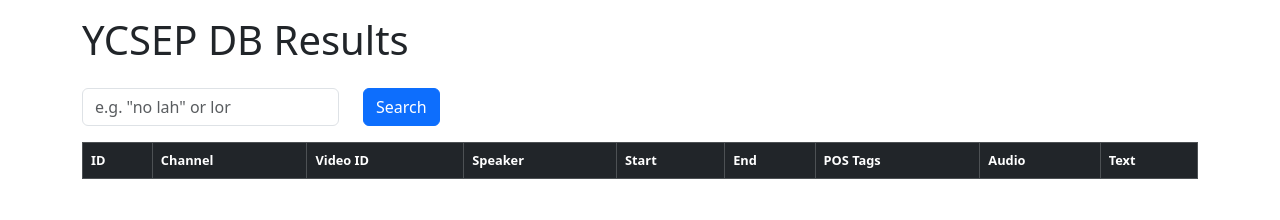
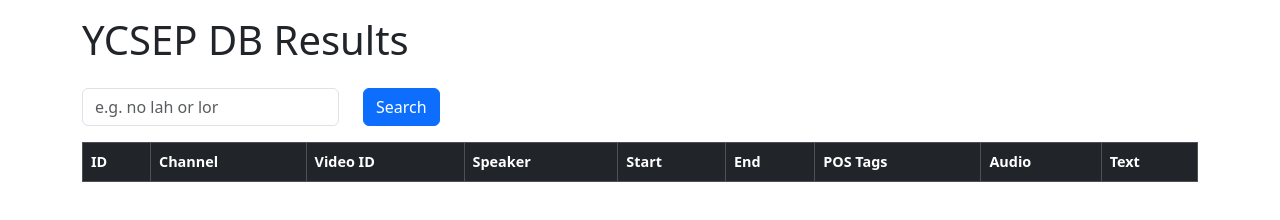
Before and after one commit to stcoats/ycsep-fastapi-viewer, a plain HTML site: page app/static/index.html in a window 1280 px wide. Drawn offline with nearby package versions, Linux system fonts and the light colour scheme; no server answers.

Commit message:
Update index.html

```diff
--- a/app/static/index.html
+++ b/app/static/index.html
@@ -9,7 +9,7 @@
     crossorigin="anonymous"
   >
   <style>
-    body { margin: 16px; font-size: 0.8rem; }
+    body { margin: 16px; font-size: 0.9rem; }
     th { cursor: pointer; }
     .audio-cell audio { width: 160px; }
   </style>
@@ -19,7 +19,7 @@
 
   <div class="row mb-3">
     <div class="col-auto">
-      <input type="text" id="searchInput" class="form-control" placeholder='e.g. "no lah" or lor'>
+      <input type="text" id="searchInput" class="form-control" placeholder='e.g. no lah or lor'>
     </div>
     <div class="col-auto">
       <button class="btn btn-primary" onclick="doSearch()">Search</button>
```
